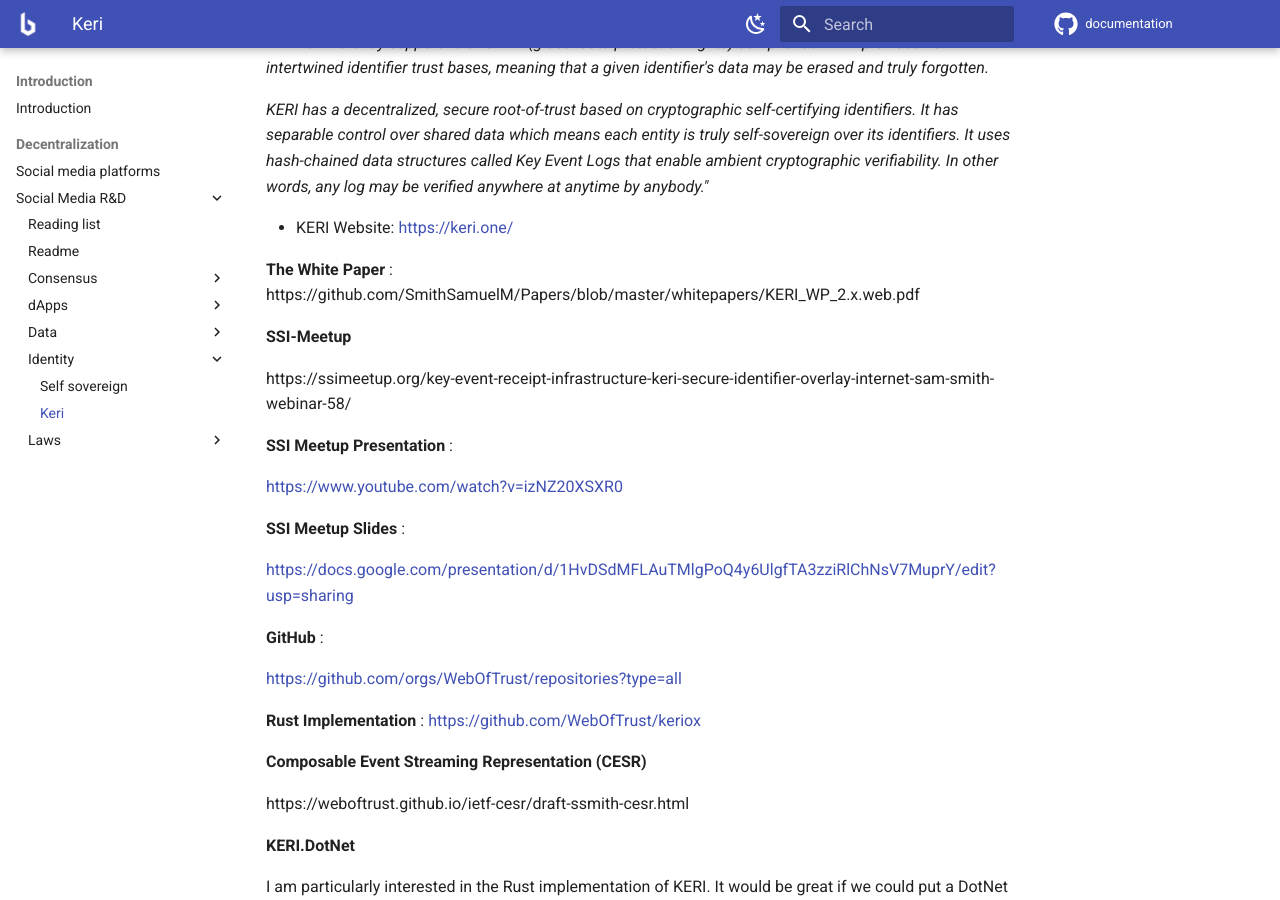
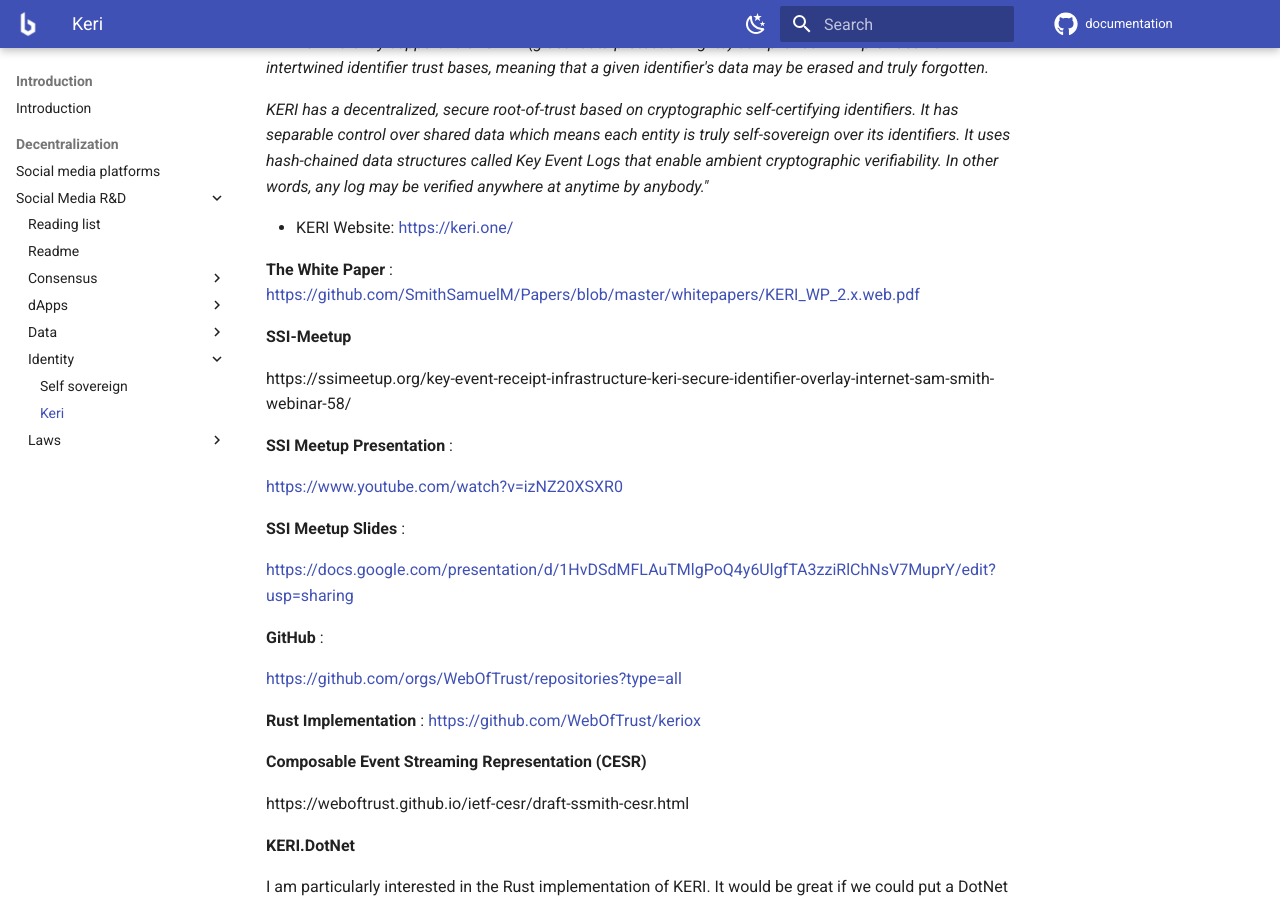
Before and after one commit to block-core/documentation, an MkDocs documentation site: the page built from docs/decentralization/social-media/research-and-design/identity/keri.md, in a window 1280 px wide and 900 px high, scrolled down 374 px. Built offline with MkDocs 1.6.1 and Material for MkDocs 9.7.7, drawn with Linux system fonts in a browser that asks for light colours; comment, search, counter and statistics services are not loaded; part of the change alters nothing that is shown.

Commit message:
fix up links

```diff
--- a/docs/decentralization/social-media/research-and-design/identity/keri.md
+++ b/docs/decentralization/social-media/research-and-design/identity/keri.md
@@ -10,7 +10,7 @@ _KERI has a decentralized, secure root-of-trust based on cryptographic self-cert
 
 - KERI Website: [https://keri.one/](https://keri.one/)
 
-**The White Paper** : https://github.com/SmithSamuelM/Papers/blob/master/whitepapers/KERI\_WP\_2.x.web.pdf
+**The White Paper** : [https://github.com/SmithSamuelM/Papers/blob/master/whitepapers/KERI\_WP\_2.x.web.pdf](https://github.com/SmithSamuelM/Papers/blob/master/whitepapers/KERI\_WP\_2.x.web.pdf)
 
 **SSI-Meetup**
 
```
